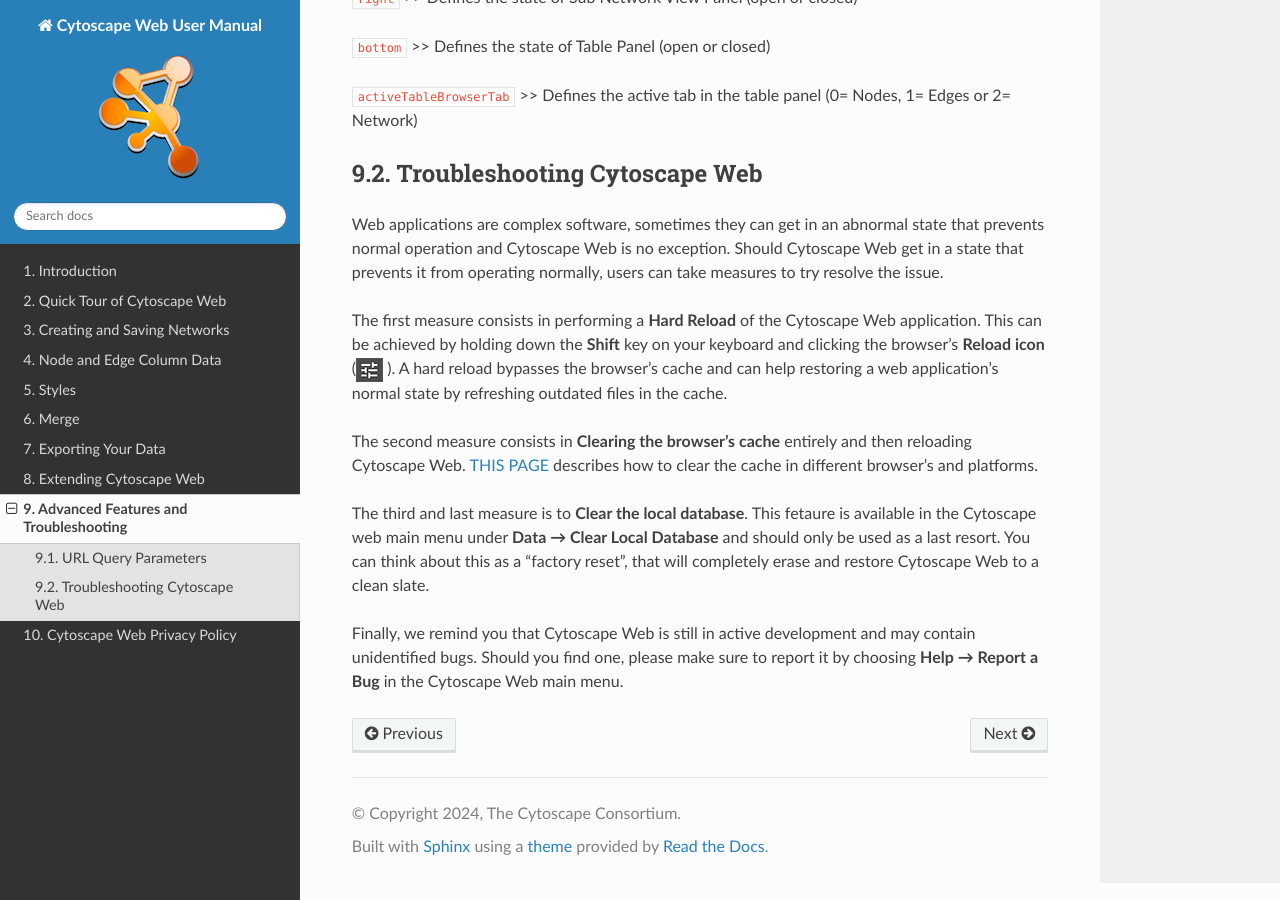
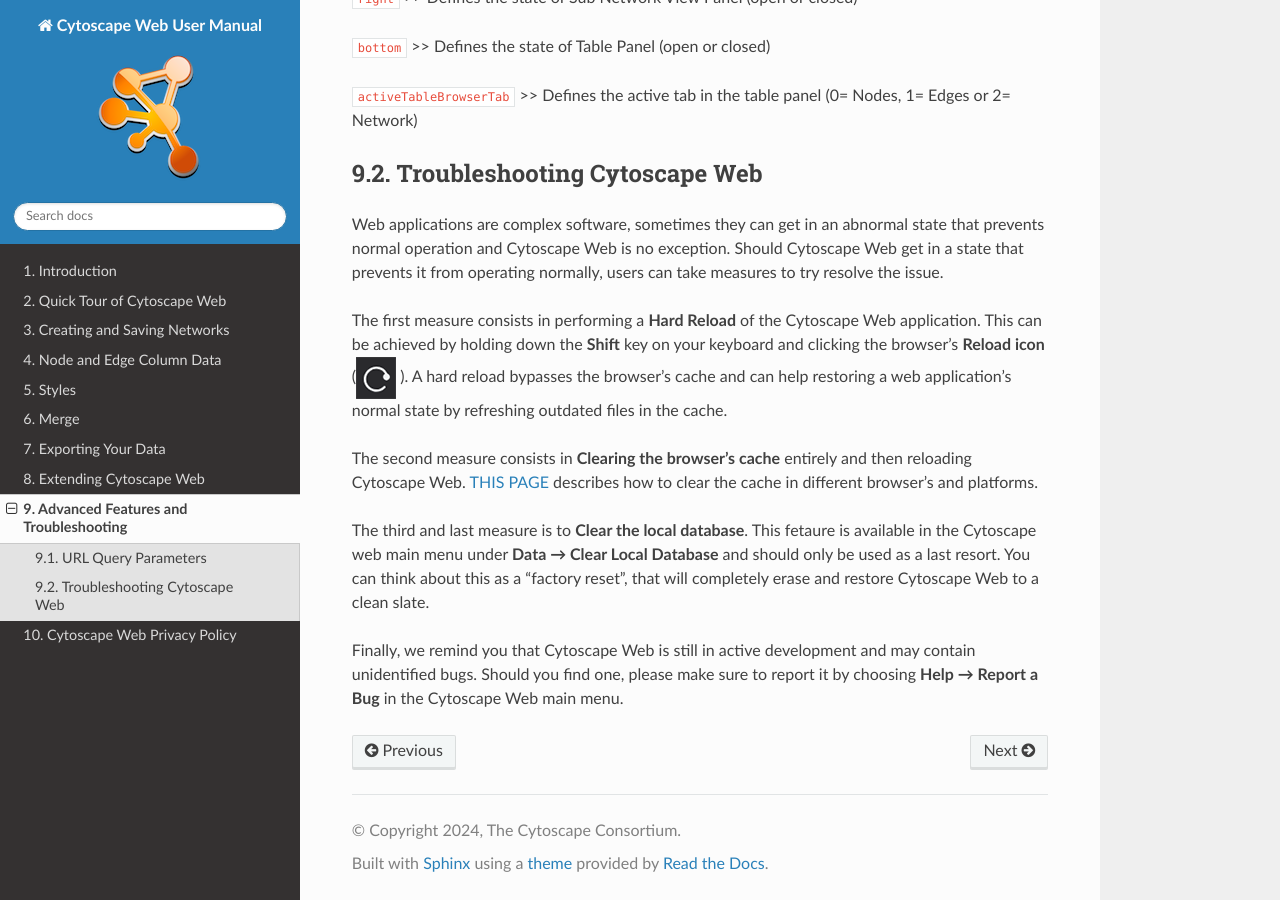
Before and after one commit to cytoscape/web-cytoscape-manual, a Sphinx documentation site: the page built from docs/Advanced.md, in a window 1280 px wide and 900 px high, scrolled down 1098 px. Built offline with Sphinx 7.4.7 and the Read the Docs theme 3.1.0, drawn with Linux system fonts in a browser that asks for light colours.

Commit message:
Update Advanced.md

```diff
--- a/docs/Advanced.md
+++ b/docs/Advanced.md
@@ -39,7 +39,7 @@
 
 Web applications are complex software, sometimes they can get in an abnormal state that prevents normal operation and Cytoscape Web is no exception. Should Cytoscape Web get in a state that prevents it from operating normally, users can take measures to try resolve the issue.
 
-The first measure consists in performing a **Hard Reload** of the Cytoscape Web application. This can be achieved by holding down  the **Shift** key on your keyboard and clicking the browser's **Reload icon** (![](_static/images/Quick_Tour/search_settings.png) ). A hard reload bypasses the browser's cache and can help restoring a web application's normal state by refreshing outdated files in the cache.
+The first measure consists in performing a **Hard Reload** of the Cytoscape Web application. This can be achieved by holding down  the **Shift** key on your keyboard and clicking the browser's **Reload icon** (![](_static/images/reload_icon.png) ). A hard reload bypasses the browser's cache and can help restoring a web application's normal state by refreshing outdated files in the cache.
 
 The second measure consists in **Clearing the browser's cache** entirely and then reloading Cytoscape Web. [THIS PAGE](https://www.wikihow.com/Clear-Your-Browser%27s-Cache) describes how to clear the cache in different browser's and platforms.
 
```
